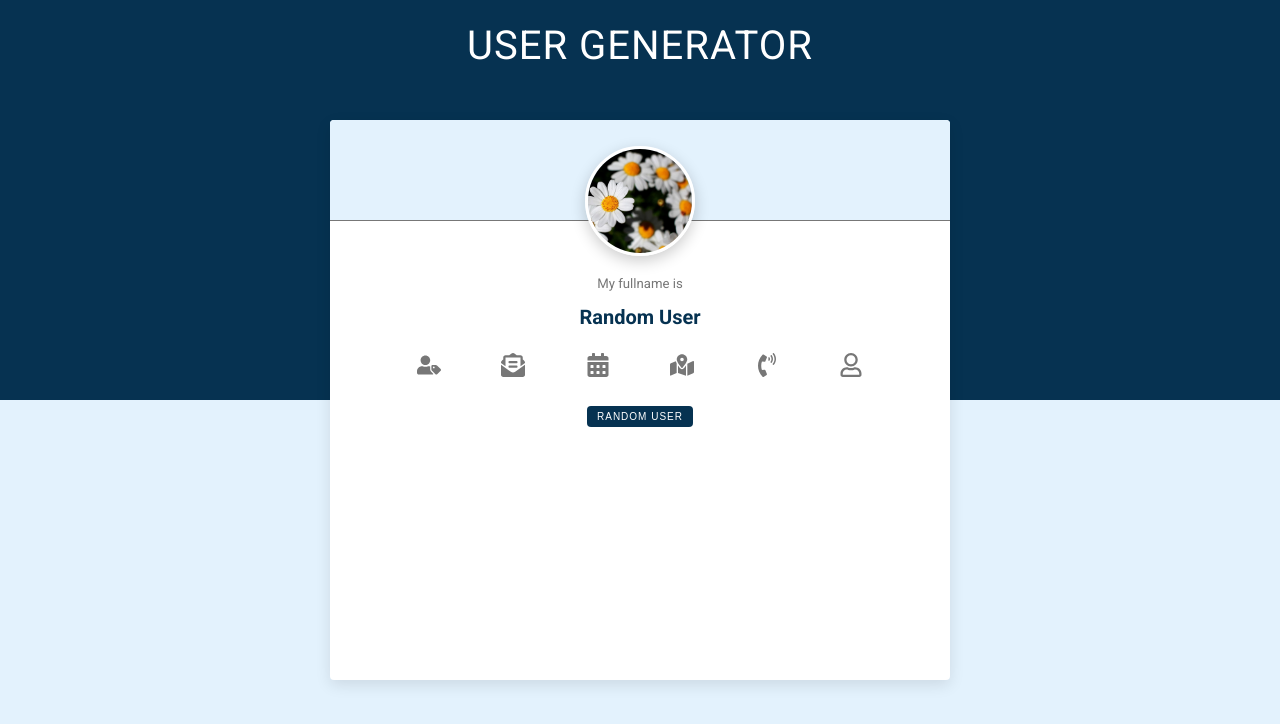
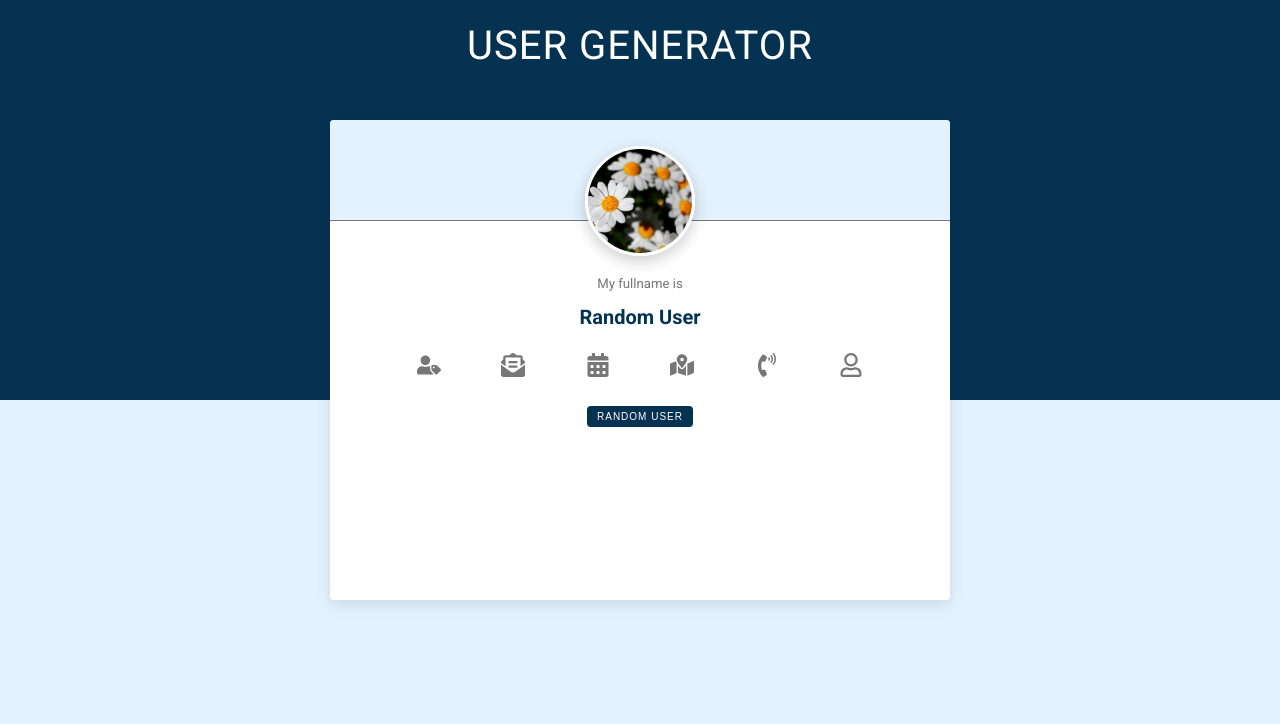
Before and after one commit to hangnguyen81/random-user-generator, a React (Create React App) app: page / in a window 1280 px wide. Shown: the top 724 px of the page. Built offline with nearby package versions, Linux system fonts and the light colour scheme; no server answers.

Commit message:
Update style.css

```diff
--- a/src/style.css
+++ b/src/style.css
@@ -76,7 +76,7 @@ main{
     width: 90vw;
     max-width: var(--fixed-width);
     min-width: var(--min-width);
-    height: 70vh;
+    height: 60vh;
     position: relative;
     top: -35vh;
     background-color: var(--clr-white);
```
